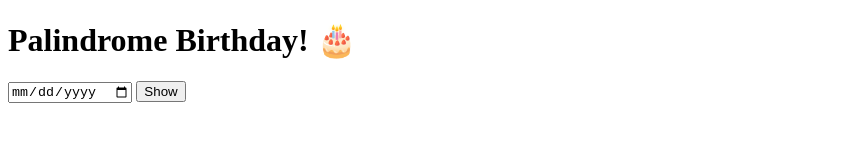
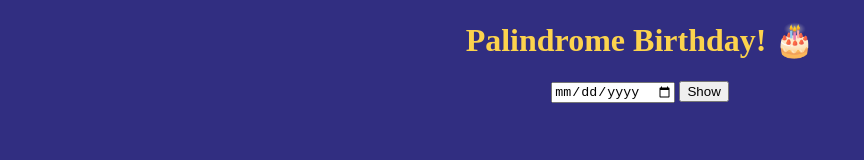
Before and after one commit to alphaCoder-25/Palindrome-Birthday, a plain HTML site: page index.html in a window 1280 px wide. Shown: the whole page, without its empty margins (0-864 px from the left). Drawn offline with Linux system fonts and the light colour scheme.

Commit message:
applying CSS

```diff
--- a/index.html
+++ b/index.html
@@ -5,13 +5,15 @@
     <meta http-equiv="X-UA-Compatible" content="IE=edge">
     <meta name="viewport" content="width=device-width, initial-scale=1.0">
     <title>Palindrome-Birthday</title>
+    <link rel="stylesheet" href="styles.css">
 </head>
 <body>
-    <h1>Palindrome Birthday! 🎂</h1>
-    <input type="date" id="input-date">
-    <button id="show-btn">Show</button>
-    <p id="result"></p>
-
+    <div id="container">
+        <h1>Palindrome Birthday! 🎂</h1>
+        <input type="date" id="input-date">
+        <button id="show-btn">Show</button>
+        <p id="result"></p>
+    </div>
     <script src="./script.js"></script>
 </body>
 </html>
--- a/script.js
+++ b/script.js
@@ -161,6 +161,4 @@ function calculateDate() {
     }
 }
 
-
-
 showButton.addEventListener('click', calculateDate);
--- /dev/null
+++ b/styles.css
@@ -0,0 +1,16 @@
+body{
+    background-color: #312E81;
+}
+
+h1{
+    color:
+    #FCD34D;
+}
+
+#container{
+    text-align: center;
+}
+
+#result{
+    color: aliceblue;
+}
```
